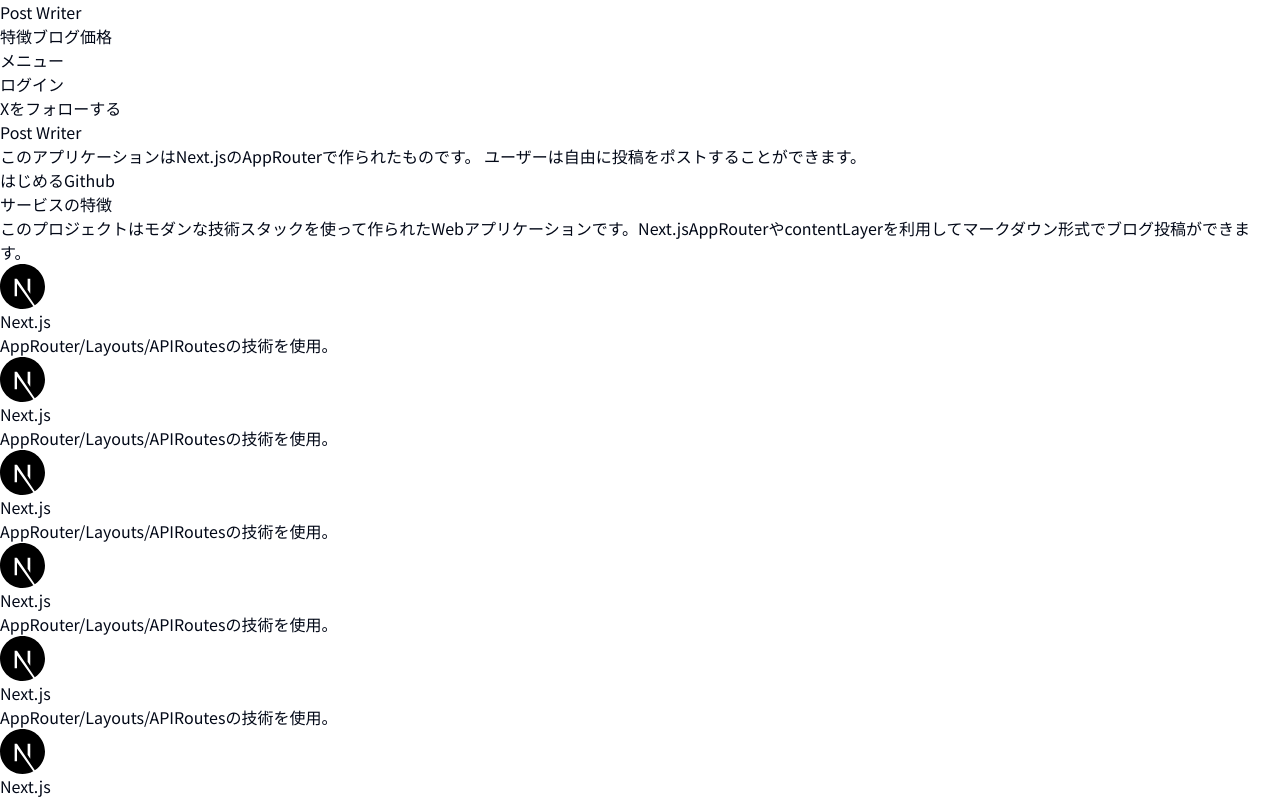
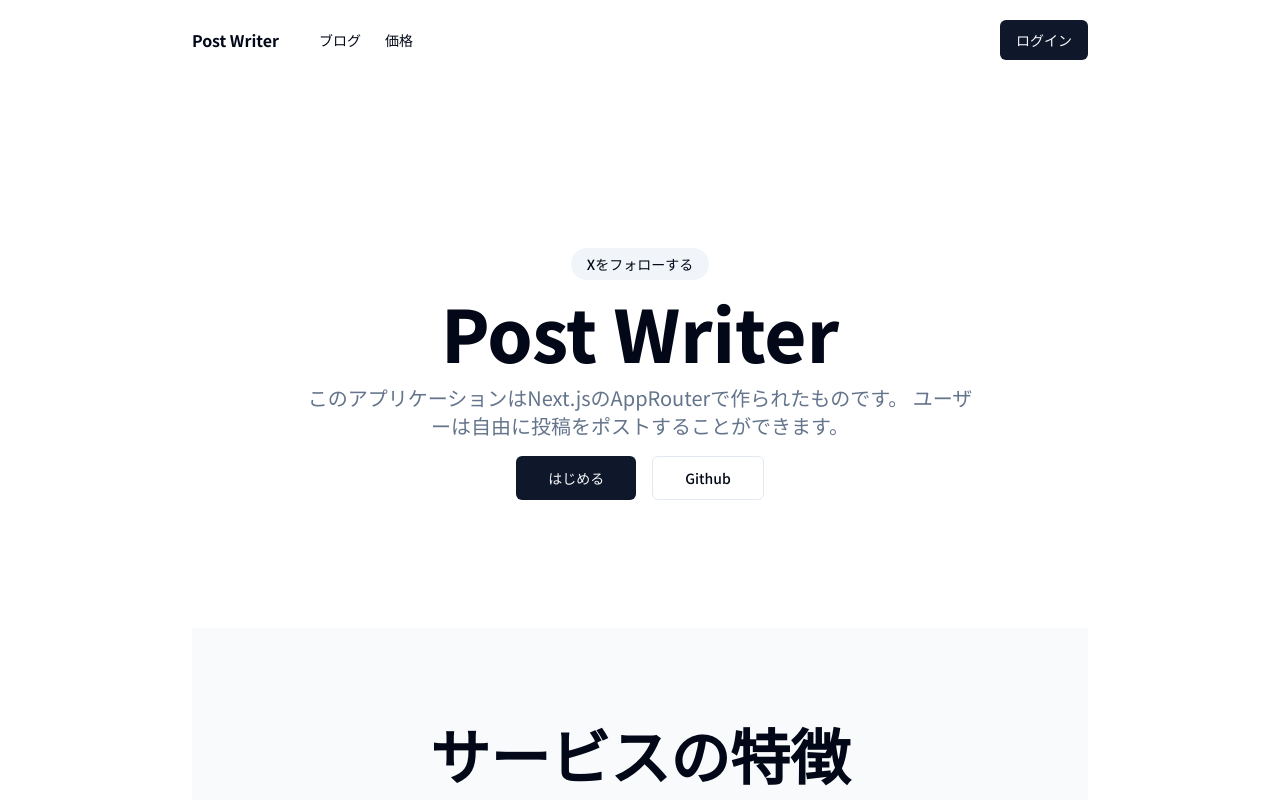
Before and after one commit to nao-United92/post-writer, a Next.js app: page / in a window 1280 px wide. Shown: the top 800 px of the page. Built offline with nearby package versions, Linux system fonts and the light colour scheme.

Commit message:
feat: Improve blog layout and add login button
- Adjust blog page and footer layout for better readability
- Add a login button to the main navigation
- Fix typos in contentlayer config and prisma schema
- Correct date formatting in blog posts
- Update tailwindcss content configuration

```diff
--- a/app/(marketing)/blog/[...slug]/page.tsx
+++ b/app/(marketing)/blog/[...slug]/page.tsx
@@ -62,8 +62,8 @@ export default async function PostPage({
   return (
     <article className="containermax-w-3xl py-6 lg:py-10">
       <div>
-        {post.data && (
-          <time>Published on {format(post.date, 'yyy/MM/dd')}</time>
+        {post.date && (
+          <time dateTime={post.date}>Published on {format(post.date, 'yyyy/MM/dd')}</time>
         )}
         <h1 className="mt-2 font-extrabold text-4xl lg:text-5xl leading-tight">
           {post.title}
--- a/app/(marketing)/layout.tsx
+++ b/app/(marketing)/layout.tsx
@@ -12,23 +12,12 @@ export default function MarketingLayout({
 }) {
   return (
     <div>
-      <header className="container z-40 bg-background">
-        <div className="h-20 py-6 flex items-center justify-between">
+      <header className="z-40 bg-background">
+        <div className="container mx-auto flex h-20 max-w-4xl items-center py-2">
           <MainNav items={marketingConfig.mainNav} />
-          <nav>
-            <Link
-              href={'/login'}
-              className={cn(
-                buttonVariants({ variant: 'secondary', size: 'sm' }),
-                'px-4'
-              )}
-            >
-              ログイン
-            </Link>
-          </nav>
         </div>
       </header>
-      <main>{children}</main>
+      <main className="container max-w-4xl mx-auto py-6 lg:py-10">{children}</main>
       <SiteFooter />
     </div>
   );
--- a/app/api/posts/[postId]/route.ts
+++ b/app/api/posts/[postId]/route.ts
@@ -1,4 +1,5 @@
 import { db } from '@/lib/db';
+import { authOption } from '@/lib/auth';
 import { postPatchSchema } from '@/lib/validations/post';
 import { getServerSession } from 'next-auth';
 import { NextRequest, NextResponse } from 'next/server';
@@ -70,7 +71,7 @@ export async function DELETE(
 }
 
 async function verifyCurrentUserHasAccessToPost(postId: string) {
-  const session = await getServerSession(authOptions);
+  const session = await getServerSession(authOption);
   const count = await db.post.count({
     where: {
       id: postId,
--- a/components/main-nav.tsx
+++ b/components/main-nav.tsx
@@ -4,6 +4,7 @@ import { NavItem } from '@/types';
 import Link from 'next/link';
 import { ReactNode, useState } from 'react';
 import MobileNav from './mobile-nav';
+import { Button } from './ui/button'; // Import Button component
 
 interface MainNavProps {
   items: NavItem[];
@@ -14,7 +15,12 @@ export default function MainNav({ items }: MainNavProps) {
   const [showMobileMenu, setShowMobileMenu] = useState<boolean>(false);
 
   return (
+    <div className="flex w-full items-center justify-between">
+      {' '}
+      {/* Added w-full and justify-between */}
       <div className="flex items-center md:gap-10">
+        {' '}
+        {/* Group left items */}
         <Link href={'/'} className="hidden md:flex items-center space-x-2">
           <span className="font-bold hidden sm:inline-block">Post Writer</span>
         </Link>
@@ -29,12 +35,22 @@ export default function MainNav({ items }: MainNavProps) {
             </Link>
           ))}
         </nav>
+      </div>
+      <div className="flex items-center gap-4">
+        {' '}
+        {/* Group right items */}
+        <Link href="/login">
+          {' '}
+          {/* Link for Login button */}
+          <Button>ログイン</Button>
+        </Link>
         <button
           className="md:hidden"
           onClick={() => setShowMobileMenu(!showMobileMenu)}
         >
           <span>メニュー</span>
         </button>
+      </div>
       {showMobileMenu && <MobileNav items={items} />}
     </div>
   );
--- a/components/site-footer.tsx
+++ b/components/site-footer.tsx
@@ -4,7 +4,7 @@ import Link from 'next/link';
 export default function SiteFooter() {
   return (
     <footer>
-      <div className="container py-10 md:py-0 md:h-20">
+      <div className="container max-w-4xl mx-auto py-10 md:py-0 md:h-20">
         <p className="text-center text-sm md:text-left">
           Built by {''}
           <Link
--- a/config/marketing.ts
+++ b/config/marketing.ts
@@ -2,10 +2,6 @@ import { MarketingConfig } from '@/types';
 
 export const marketingConfig: MarketingConfig = {
   mainNav: [
-    {
-      title: '特徴',
-      href: '#features',
-    },
     {
       title: 'ブログ',
       href: '/blog',
--- a/contentlayer.config.ts
+++ b/contentlayer.config.ts
@@ -20,7 +20,7 @@ export const Post = defineDocumentType(() => ({
       type: 'boolean',
       default: true,
     },
-    Images: {
+    image: {
       type: 'string',
       required: true,
     },
--- a/tailwind.config.js
+++ b/tailwind.config.js
@@ -3,7 +3,11 @@ import tailwindcssAnimate from 'tailwindcss-animate';
 
 const config = {
   darkMode: ['class'],
-  content: [],
+  content: [
+    './app/**/*.{js,ts,jsx,tsx,mdx}',
+    './components/**/*.{js,ts,jsx,tsx,mdx}',
+    './content/**/*.mdx',
+  ],
   theme: {
     extend: {
       borderRadius: {
```
Also changed, not shown: 1 other file (tests, documents, lock files or other folders). Lines whose indentation alone changed are shown as unchanged.
